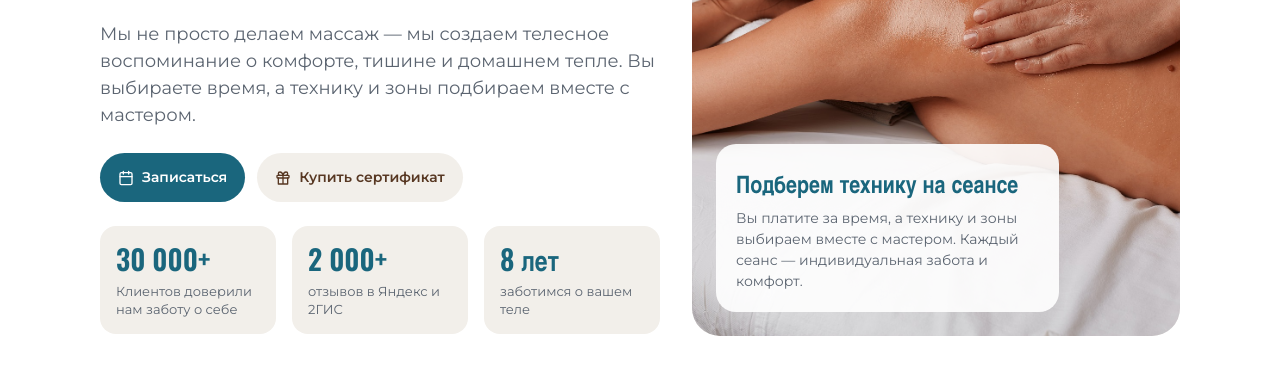
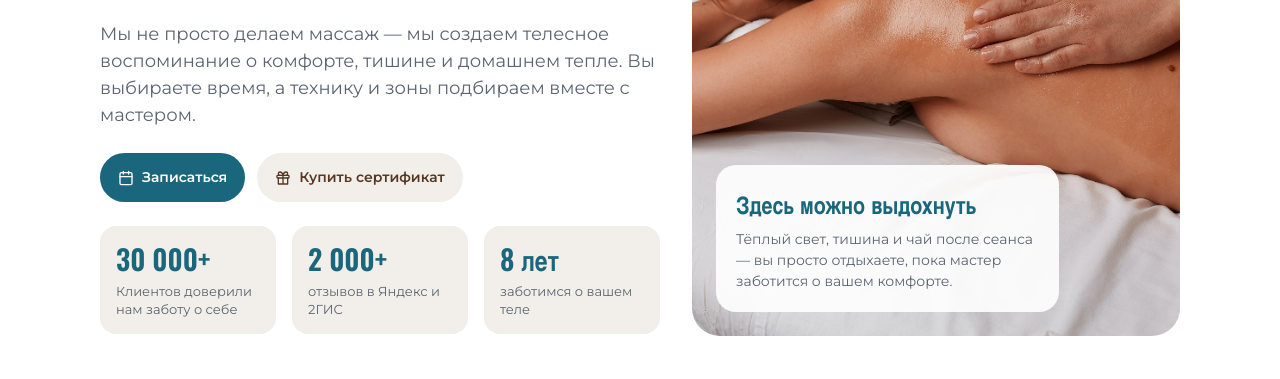
Before and after one commit to DmitryAlekseenko/relsy, a plain HTML site: page index.html in a window 1280 px wide. Shown: the part 421-800 px from the top of the page. Drawn offline with nearby package versions, Linux system fonts and the light colour scheme.

Commit message:
Add files via upload

```diff
--- a/index.html
+++ b/index.html
@@ -78,7 +78,7 @@
   </div>
   <div class="visual">
     <img src="./img/hero.jpg" alt="Интерьер студии">
-    <div class="visual__note"><h3>Подберем технику на сеансе</h3><p>Вы платите за время, а технику и зоны выбираем вместе с мастером. Каждый сеанс — индивидуальная забота и комфорт.</p></div>
+    <div class="visual__note"><h3>Здесь можно выдохнуть</h3><p>Тёплый свет, тишина и чай после сеанса — вы просто отдыхаете, пока мастер заботится о вашем комфорте.</p></div>
   </div>
 </section>
 
```
